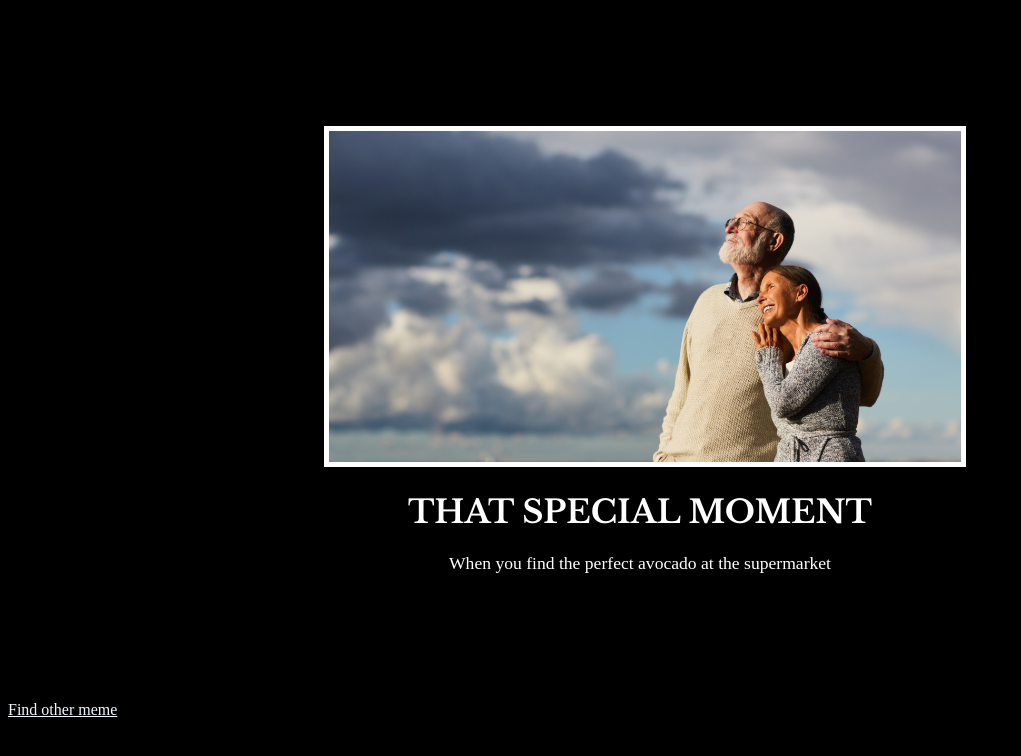
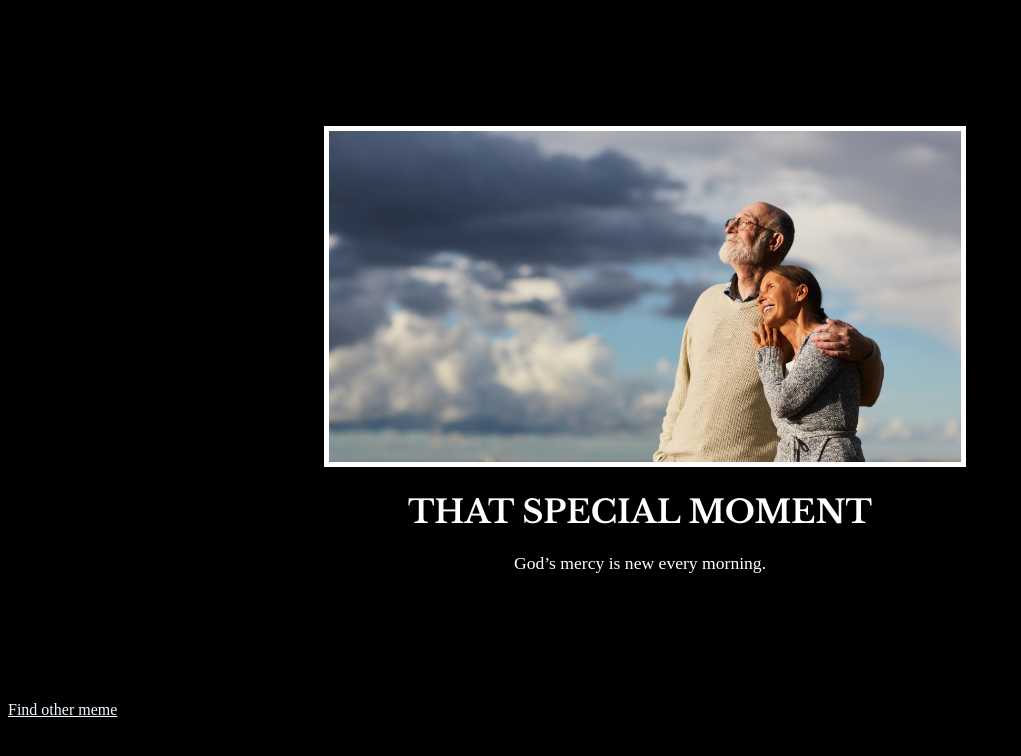
Before and after one commit to alitaraghi/CompleteWebDevelopmentExercises, a plain HTML site: page 6.4 Motivation Meme Project/meme1.html in a window 1280 px wide. Shown: the whole page, without its empty margins (0-1021 px from the left). Drawn offline with nearby package versions, Linux system fonts and the light colour scheme.

Commit message:
Practice css box model

```diff
--- a/6.4 Motivation Meme Project/meme1.html
+++ b/6.4 Motivation Meme Project/meme1.html
@@ -30,7 +30,7 @@ But it must have the following features:
     <div>
         <img src="./assets/images/god mercy.jpg" alt="">
         <h1>That special moment</h1>
-        <p>When you find the perfect avocado at the supermarket</p>
+        <p>God’s mercy is new every morning.</p>
     </div>
     <footer><a href="./index.html"  style="color: aliceblue;">Find other meme</a></footer>
   </body>
--- a/6.4 Motivation Meme Project/style.css
+++ b/6.4 Motivation Meme Project/style.css
@@ -1,12 +1,12 @@
+*{
+background-color: black;
 
+}
 img{
 border: 5px solid white;
 width: 100%;
 }
-html{
-background-color: black;
 
-}
 h1{
 font-family:"Libre Baskerville", serif;
 text-transform: uppercase;
@@ -18,6 +18,7 @@ margin-left: 25%;
 width: 50%;
 margin-top: 10%;
 margin-bottom: 10%;
+
 }
 p{
 color:white;
```
